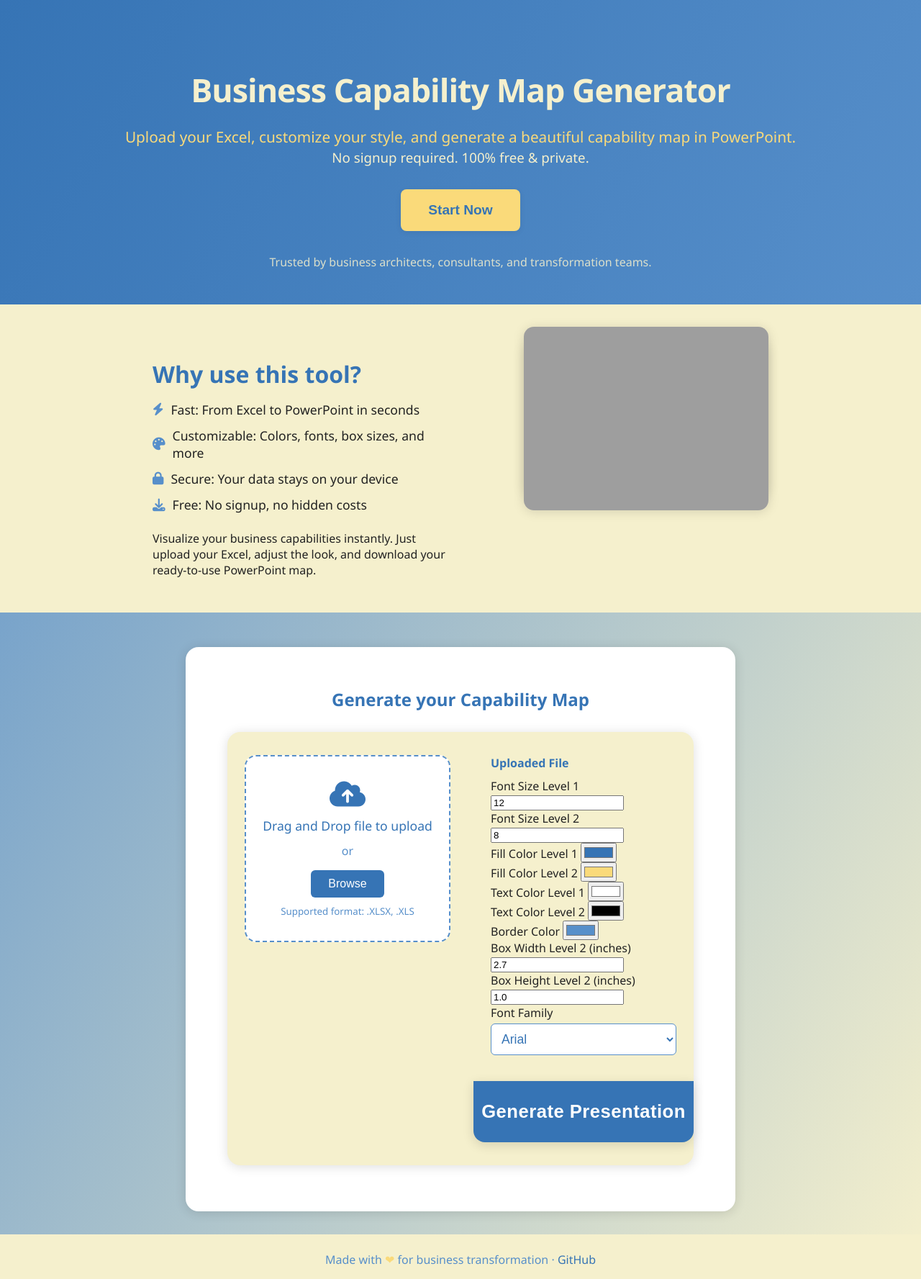
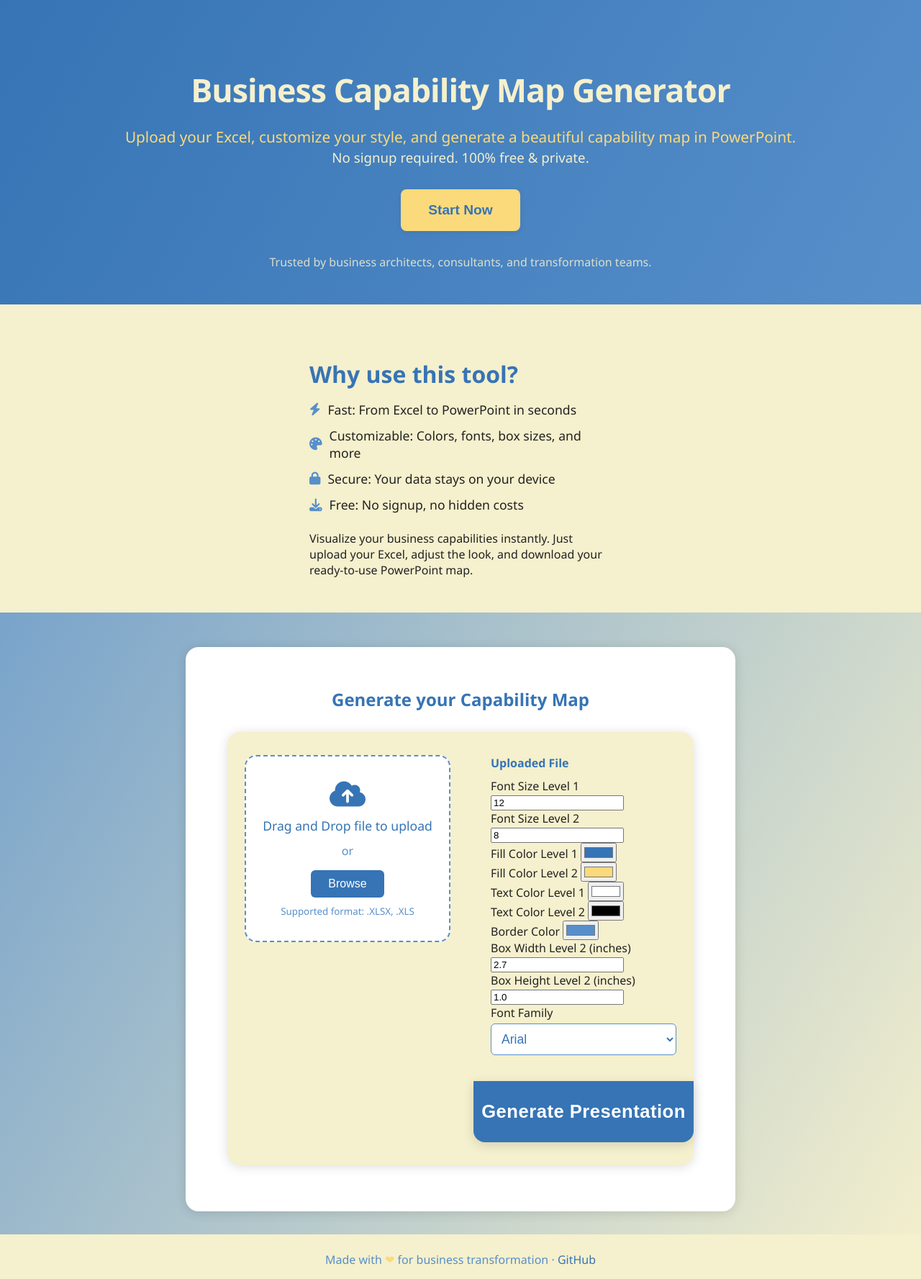
Before and after one commit to backwardforward/bcmtransformer, a Flask app: page / in a window 1280 px wide. Shown: the whole page at 72% size. Run offline with Flask 2, Linux system fonts and the light colour scheme; grey boxes are pictures that could not be loaded.

Commit message:
Remove sample capability map image placeholder from features section

```diff
--- a/templates/index.html
+++ b/templates/index.html
@@ -300,9 +300,6 @@
             </ul>
             <p>Visualize your business capabilities instantly. Just upload your Excel, adjust the look, and download your ready-to-use PowerPoint map.</p>
         </div>
-        <div class="sample-img">
-            <img src="/static/sample_bcm_map.jpg" alt="Sample Business Capability Map" style="width:100%;height:auto;border-radius:14px;box-shadow:0 2px 16px #0002;">
-        </div>
     </div>
     <div class="generator-section">
         <h2>Generate your Capability Map</h2>
```
